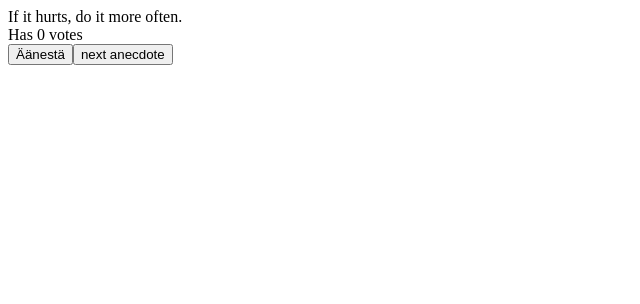
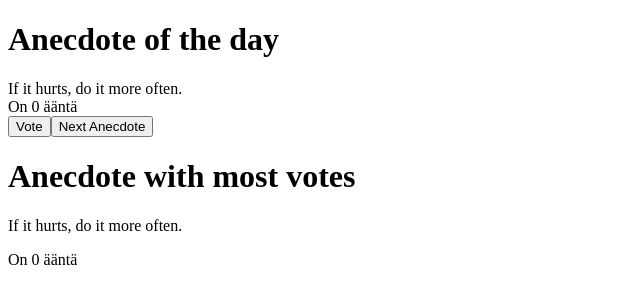
Before and after one commit to AapoPatjas1/React-Osa1, a React (Create React App) app: page / in a window 1280 px wide. Shown: the top 304 px of the page, without its empty margins (0-640 px from the left). Built offline with nearby package versions, Linux system fonts and the light colour scheme.

Commit message:
1.14 valmis

```diff
--- a/src/App.js
+++ b/src/App.js
@@ -12,30 +12,41 @@ const App = () => {
     'The only way to go fast, is to go well.'
   ]
 
-  const [selected, setSelected] = useState(0)
+    const [selected, setSelected] = useState(0);
 
-  const [votes, setVotes] = useState(new Array(anecdotes.length).fill(0))
+  const [votes, setVotes] = useState(new Array(anecdotes.length).fill(0));
 
-  const nappula = () => {
-    const numero = Math.floor(Math.random() * anecdotes.length)
-    setSelected(numero)
-  }
+  const numero = () => {
+    const randomNumber = Math.floor(Math.random() * anecdotes.length);
+    setSelected(randomNumber);
+   };
 
-  const äänestys = () => {
-    const newVotes = [...votes]
-    newVotes[selected] += 1
-    setVotes(newVotes)
-  }
+   const Äänestys = () => {
+    const newVotes = [...votes];
+    newVotes[selected] += 1;
+    setVotes(newVotes);
+  };
 
+
+
+    const mostVotedIndex = votes.indexOf(Math.max(...votes));
+
+  const mostVotedAnecdote = anecdotes[mostVotedIndex];
 
   return (
     <div>
-     <div> {anecdotes[selected]} </div>
-     <div>Has {votes[selected]} votes</div>
-      <button onClick ={äänestys}>Äänestä</button>
-      <button onClick={nappula}>next anecdote</button>
-    </div>
-  )
+      <h1>Anecdote of the day</h1>
+       <div>{anecdotes[selected]}</div>
+        <div>On {votes[selected]} ääntä</div>
+         <button onClick={Äänestys}>Vote</button>
+        <button onClick={numero}>Next Anecdote</button>
+       <h1>Anecdote with most votes</h1>
+      <div>
+       <p>{mostVotedAnecdote}</p>
+        <p>On {votes[mostVotedIndex]} ääntä</p>
+       </div>
+     </div>
+  );
 }
 
-export default App
+export default App;
```
